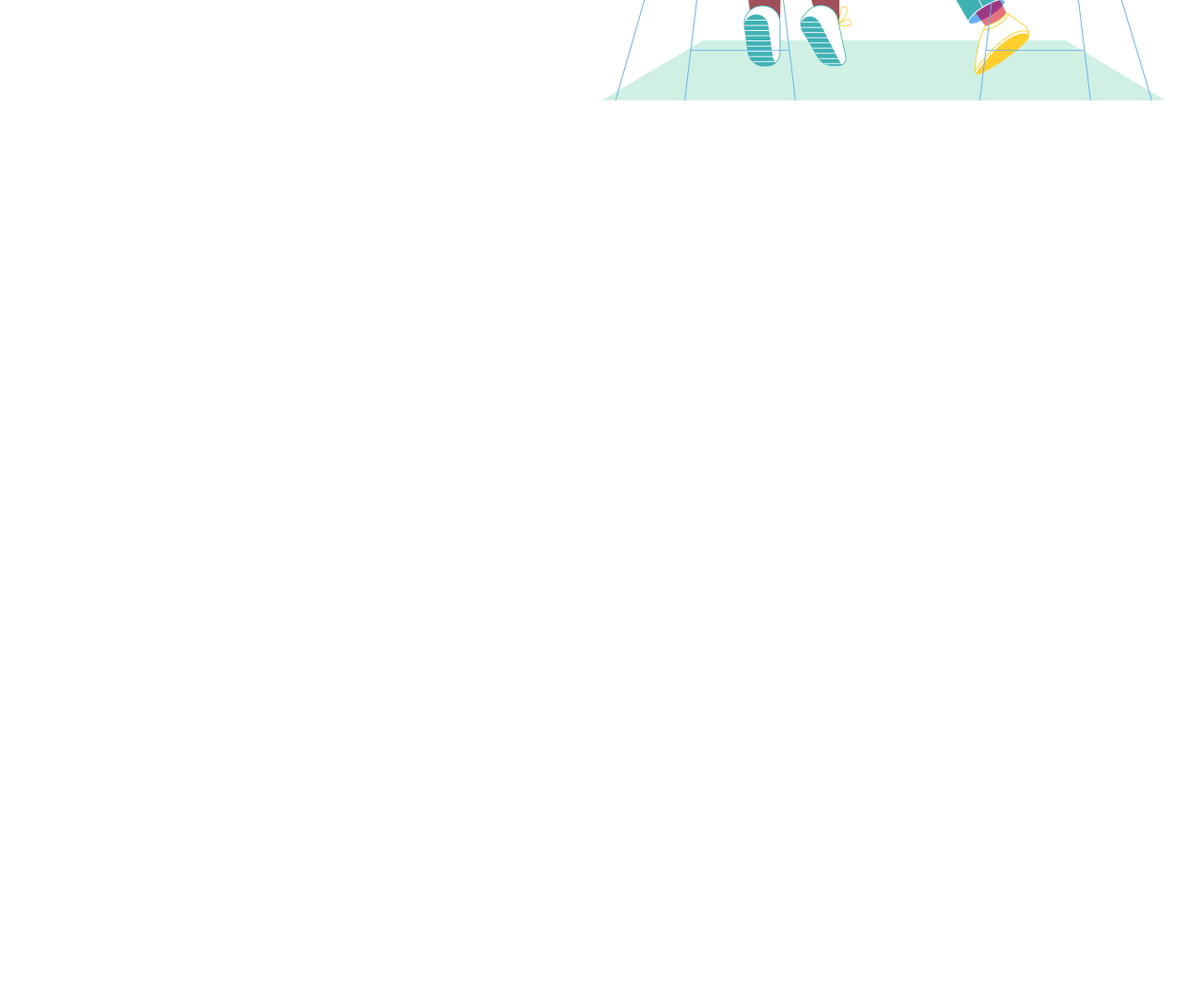
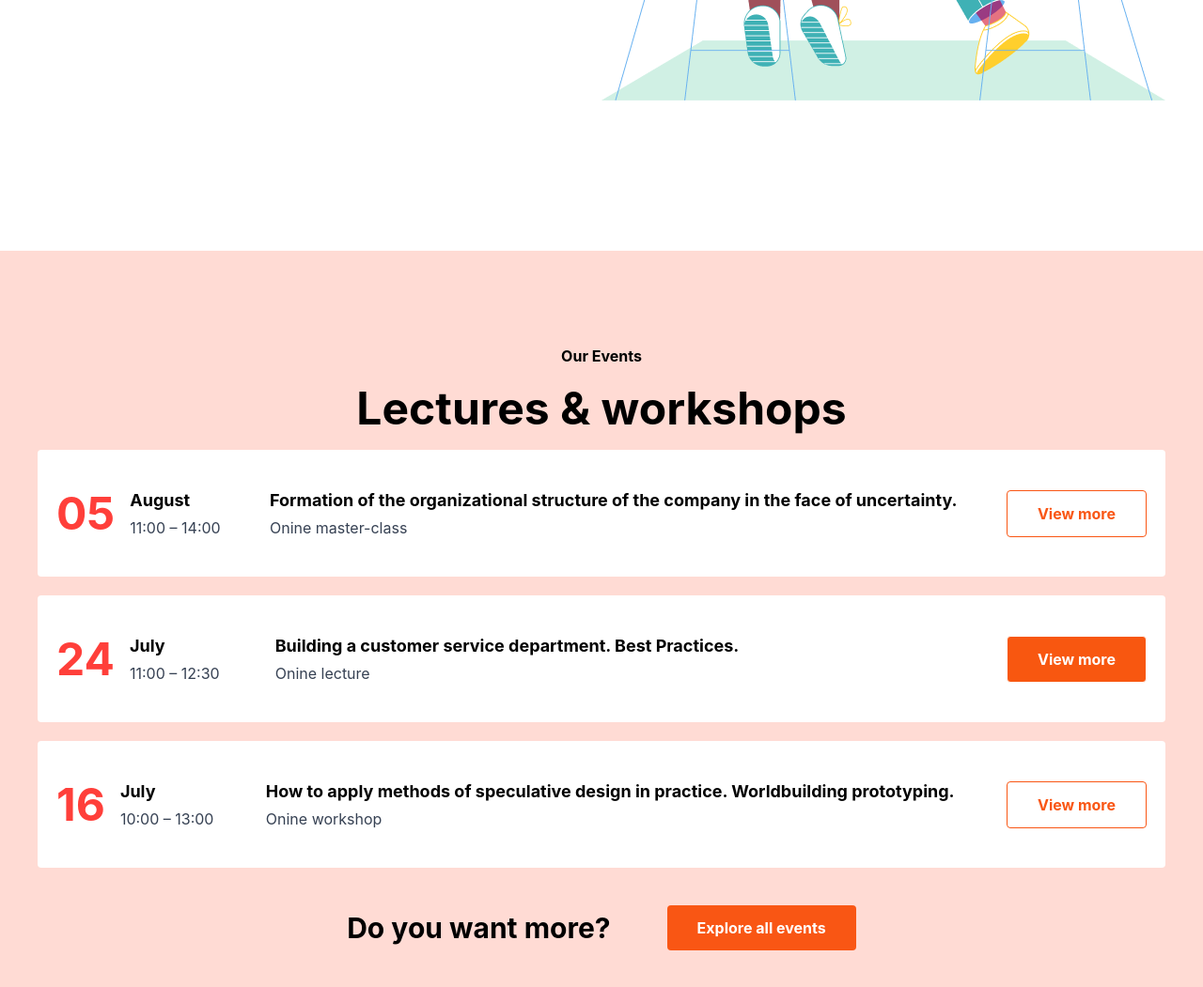
Before and after one commit to Vikingstrong/Home-Work-coop, a website: page index.html in a window 1280 px wide. Shown: the part 3432-4483 px from the top of the page at 94% size. Before the commit the page ends 3699 px from the top, so only its background shows below. Drawn offline with nearby package versions, Linux system fonts and the light colour scheme; files that its build step writes are made by us from their sources.

Commit message:
Add section 5 on page 1

```diff
--- a/index.html
+++ b/index.html
@@ -141,6 +141,65 @@
             <img src="src/img/page1/section4/img.png" alt="">
         </div>
     </section>
+
+    <section class="bg-[#FFDBD4] px-5 py-10 lg:px-0 lg:py-25">
+        <div class="max-w-300 m-auto flex flex-col items-center gap-5">
+            <h6 class="font-bold">Our Events</h6>
+            <h1 class="text-3xl lg:text-5xl font-bold">Lectures & workshops</h1>
+            <div class="flex flex-col gap-5 w-full">
+
+                <div class="flex bg-white flex-col lg:flex-row gap-5 justify-between w-full px-5 py-10 items-center rounded-sm">
+                    <div class="flex items-center gap-4">
+                        <p class="text-[#FF3F3A] text-4xl font-bold lg:text-5xl">05</p>
+                        <div class="flex flex-col gap-1">
+                            <p class="text-[18px] font-bold">August</p>
+                            <p class="text-gray-700">11:00 – 14:00</p>
+                        </div>
+                    </div>
+                    <div class="flex flex-col gap-1 lg:items-start items-center lg:text-start text-center">
+                        <p class="text-[18px] font-bold">Formation of the organizational structure of the company in the face of uncertainty.</p>
+                        <p class="text-gray-700">Onine master-class</p>
+                    </div>
+                    <button class="py-3 px-8 border border-[#F95614] text-[#F95614] font-bold rounded-sm">View more</button>
+                </div>
+
+                <div class="flex bg-white flex-col lg:flex-row gap-5 justify-between w-full px-5 py-10 items-center rounded-sm">
+                    <div class="flex items-center gap-4">
+                        <p class="text-[#FF3F3A] text-4xl font-bold lg:text-5xl">24</p>
+                        <div class="flex flex-col gap-1">
+                            <p class="text-[18px] font-bold">July</p>
+                            <p class="text-gray-700">11:00 – 12:30</p>
+                        </div>
+                    </div>
+                    <div class="flex flex-col gap-1 lg:w-[62%] lg:items-start items-center lg:text-start text-center">
+                        <p class="text-[18px] font-bold">Building a customer service department. Best Practices.</p>
+                        <p class="text-gray-700">Onine lecture</p>
+                    </div>
+                    <button class="py-3 px-8 border text-white bg-[#F85710] font-bold rounded-sm">View more</button>
+                </div>
+
+                <div class="flex bg-white flex-col lg:flex-row gap-5 justify-between w-full px-5 py-10 items-center rounded-sm">
+                    <div class="flex items-center gap-4">
+                        <p class="text-[#FF3F3A] text-4xl font-bold lg:text-5xl">16</p>
+                        <div class="flex flex-col gap-1">
+                            <p class="text-[18px] font-bold">July</p>
+                            <p class="text-gray-700">10:00 – 13:00</p>
+                        </div>
+                    </div>
+                    <div class="flex flex-col gap-1 lg:items-start items-center lg:text-start text-center">
+                        <p class="text-[18px] font-bold">How to apply methods of speculative design in practice. Worldbuilding prototyping.</p>
+                        <p class="text-gray-700">Onine workshop</p>
+                    </div>
+                    <button class="py-3 px-8 border border-[#F95614] text-[#F95614] font-bold rounded-sm">View more</button>
+                </div>
+
+            </div>
+            <div class="flex flex-col lg:flex-row mt-5 lg:gap-15 gap-5 items-center">
+                <h3 class="text-3xl font-bold">Do you want more?</h3>
+                <button class="py-3 px-8 bg-[#F95614] text-white font-bold rounded-sm">Explore all events</button>
+            </div>
+        </div>
+    </section>
 </main>
 </body>
 </html>
```
